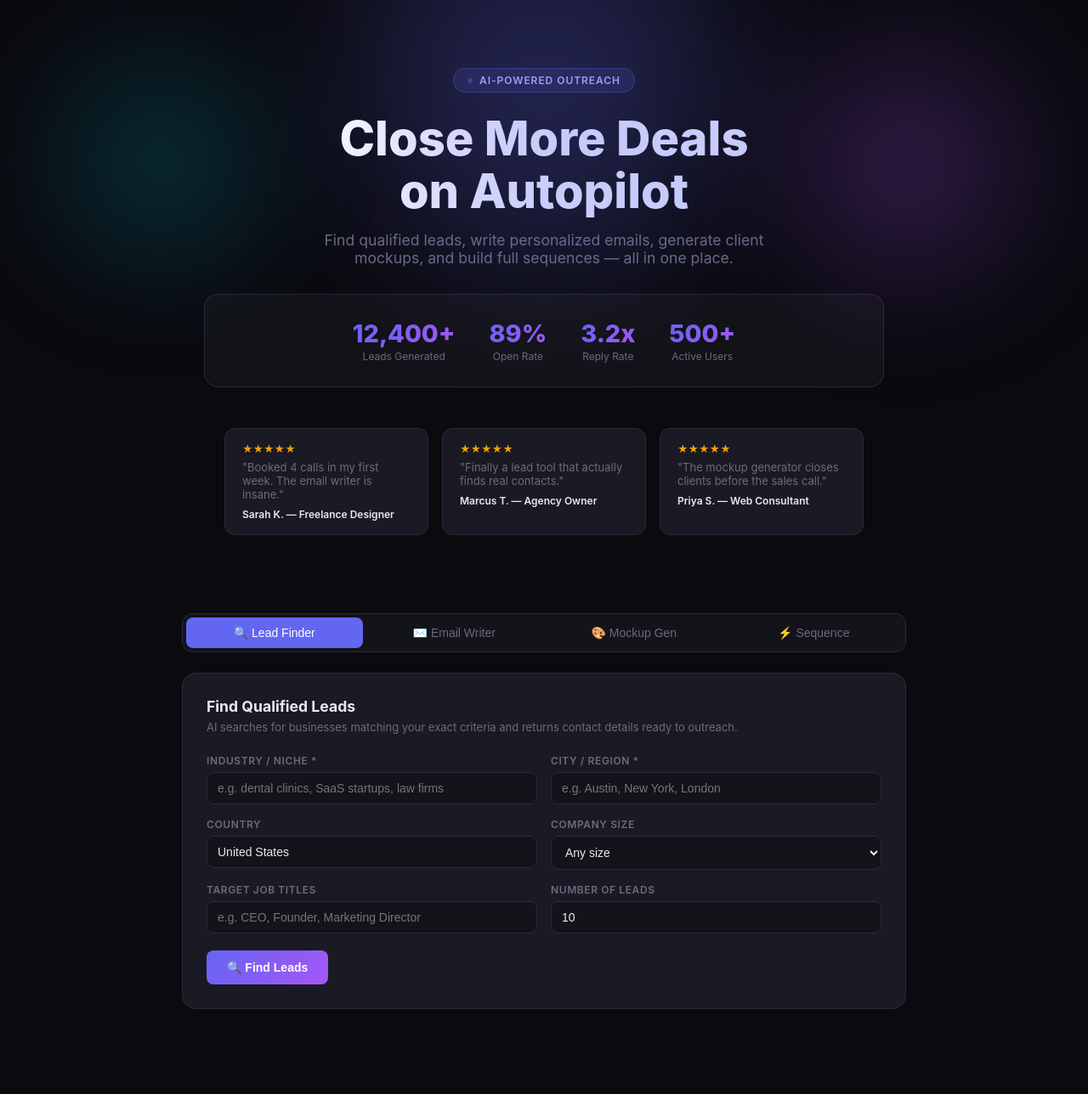
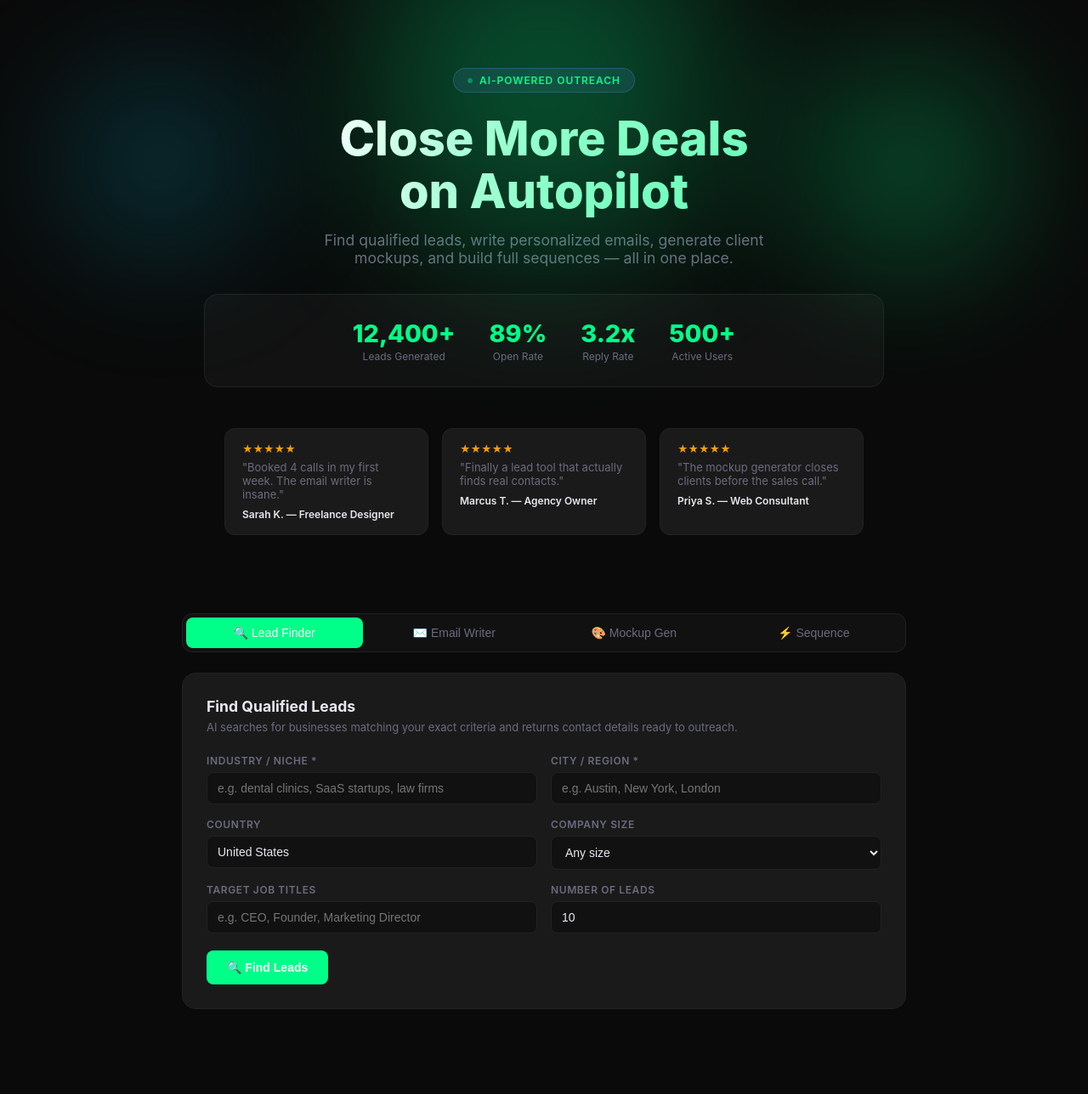
Before and after one commit to sportaholic000-hue/cold-outreach-engine, a Flask app: page / in a window 1280 px wide. Shown: the whole page at 85% size. Run offline with Flask 3, Linux system fonts and the light colour scheme.

Commit message:
fix: restore original black and green theme

```diff
--- a/templates/index.html
+++ b/templates/index.html
@@ -7,12 +7,12 @@
 <style>
 *{margin:0;padding:0;box-sizing:border-box}
 :root{
-  --bg:#0a0a0f;
-  --surface:#13131a;
-  --card:#1a1a24;
-  --border:#2a2a3a;
-  --primary:#6366f1;
-  --accent:#a855f7;
+  --bg:#0a0a0a;
+  --surface:#111111;
+  --card:#1a1a1a;
+  --border:#222222;
+  --primary:#00ff88;
+  --accent:#00ff88;
   --text:#e8e8f0;
   --muted:#6b6b80;
   --success:#22c55e;
@@ -23,18 +23,18 @@ body{background:var(--bg);color:var(--text);font-family:'Inter',system-ui,sans-s
 /* ── HERO ── */
 .hero{position:relative;padding:80px 24px 60px;text-align:center;overflow:hidden}
 .orb{position:absolute;border-radius:50%;filter:blur(80px);opacity:.35;pointer-events:none}
-.orb1{width:500px;height:500px;background:radial-gradient(circle,#6366f1,transparent);top:-150px;left:50%;transform:translateX(-50%)}
-.orb2{width:300px;height:300px;background:radial-gradient(circle,#a855f7,transparent);top:50px;right:5%;animation:float 8s ease-in-out infinite}
+.orb1{width:500px;height:500px;background:radial-gradient(circle,#00ff88,transparent);top:-150px;left:50%;transform:translateX(-50%)}
+.orb2{width:300px;height:300px;background:radial-gradient(circle,#00ff88,transparent);top:50px;right:5%;animation:float 8s ease-in-out infinite}
 .orb3{width:250px;height:250px;background:radial-gradient(circle,#06b6d4,transparent);top:80px;left:5%;animation:float 10s ease-in-out infinite reverse}
 @keyframes float{0%,100%{transform:translateY(0)}50%{transform:translateY(-20px)}}
-.badge{display:inline-flex;align-items:center;gap:8px;background:rgba(99,102,241,.15);border:1px solid rgba(99,102,241,.3);border-radius:999px;padding:6px 16px;font-size:12px;font-weight:600;letter-spacing:.08em;color:#a5b4fc;margin-bottom:24px}
-.badge span{width:6px;height:6px;border-radius:50%;background:#6366f1;animation:pulse 2s infinite}
+.badge{display:inline-flex;align-items:center;gap:8px;background:rgba(99,102,241,.15);border:1px solid rgba(99,102,241,.3);border-radius:999px;padding:6px 16px;font-size:12px;font-weight:600;letter-spacing:.08em;color:#00ff88;margin-bottom:24px}
+.badge span{width:6px;height:6px;border-radius:50%;background:#00ff88;animation:pulse 2s infinite}
 @keyframes pulse{0%,100%{opacity:1}50%{opacity:.3}}
-.hero h1{font-size:clamp(2rem,5vw,3.5rem);font-weight:800;line-height:1.1;background:linear-gradient(135deg,#fff 30%,#a5b4fc);-webkit-background-clip:text;-webkit-text-fill-color:transparent;margin-bottom:16px}
+.hero h1{font-size:clamp(2rem,5vw,3.5rem);font-weight:800;line-height:1.1;background:linear-gradient(135deg,#fff 30%,#00ff88);-webkit-background-clip:text;-webkit-text-fill-color:transparent;margin-bottom:16px}
 .hero p{color:var(--muted);font-size:1.1rem;max-width:560px;margin:0 auto 32px}
 .stats-bar{display:flex;justify-content:center;gap:40px;flex-wrap:wrap;padding:28px;background:rgba(255,255,255,.03);border:1px solid var(--border);border-radius:16px;max-width:800px;margin:0 auto 48px}
 .stat{text-align:center}
-.stat-num{font-size:1.8rem;font-weight:800;background:linear-gradient(135deg,#6366f1,#a855f7);-webkit-background-clip:text;-webkit-text-fill-color:transparent}
+.stat-num{font-size:1.8rem;font-weight:800;background:linear-gradient(135deg,#00ff88,#00ff88);-webkit-background-clip:text;-webkit-text-fill-color:transparent}
 .stat-label{font-size:.75rem;color:var(--muted);margin-top:2px}
 .reviews{display:flex;gap:16px;justify-content:center;flex-wrap:wrap;margin-bottom:32px}
 .review-card{background:var(--card);border:1px solid var(--border);border-radius:12px;padding:16px 20px;max-width:240px;text-align:left}
@@ -65,7 +65,7 @@ body{background:var(--bg);color:var(--text);font-family:'Inter',system-ui,sans-s
 .form-group select option{background:var(--surface)}
 .form-group textarea{resize:vertical;min-height:80px}
 .btn{display:inline-flex;align-items:center;gap:8px;padding:12px 24px;border:none;border-radius:8px;font-size:14px;font-weight:600;cursor:pointer;transition:all .2s}
-.btn-primary{background:linear-gradient(135deg,#6366f1,#a855f7);color:#fff}
+.btn-primary{background:linear-gradient(135deg,#00ff88,#00ff88);color:#fff}
 .btn-primary:hover{opacity:.9;transform:translateY(-1px)}
 .btn-primary:disabled{opacity:.5;cursor:not-allowed;transform:none}
 .btn-secondary{background:var(--surface);border:1px solid var(--border);color:var(--text)}
@@ -104,9 +104,9 @@ iframe{width:100%;height:600px;border:none;background:#fff}
 /* ── SEQUENCE ── */
 .seq-step{background:var(--surface);border:1px solid var(--border);border-radius:10px;padding:16px 20px;margin-bottom:12px;position:relative}
 .seq-step-header{display:flex;align-items:center;gap:12px;margin-bottom:10px}
-.seq-badge{background:linear-gradient(135deg,#6366f1,#a855f7);color:#fff;border-radius:999px;padding:3px 10px;font-size:11px;font-weight:700;white-space:nowrap}
+.seq-badge{background:linear-gradient(135deg,#00ff88,#00ff88);color:#fff;border-radius:999px;padding:3px 10px;font-size:11px;font-weight:700;white-space:nowrap}
 .seq-day{font-size:12px;color:var(--muted)}
-.seq-purpose{font-size:11px;color:#a855f7;font-weight:600;margin-left:auto}
+.seq-purpose{font-size:11px;color:#00ff88;font-weight:600;margin-left:auto}
 .seq-subject{font-weight:700;font-size:14px;margin-bottom:6px}
 .seq-body{font-size:13px;color:var(--muted);white-space:pre-wrap;line-height:1.6}
 
```
